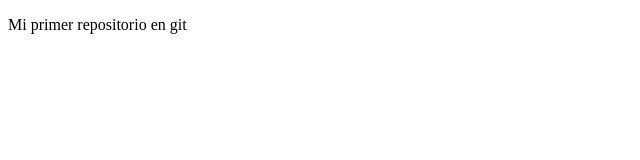
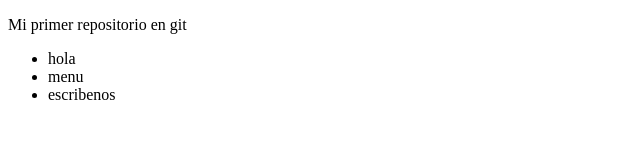
Before and after one commit to blackparker77/repositorio, a plain HTML site: page index.html in a window 1280 px wide. Shown: the whole page, without its empty margins (0-640 px from the left). Drawn offline with Linux system fonts and the light colour scheme.

Commit message:
Segundo commit

```diff
--- a/index.html
+++ b/index.html
@@ -7,5 +7,11 @@
 </head>
 <body>
     <p>Mi primer repositorio en git</p>
+
+    <ul>
+        <li>hola </li>
+        <li>menu</li>
+        <li>escribenos</li>
+    </ul>
 </body>
 </html>
```
